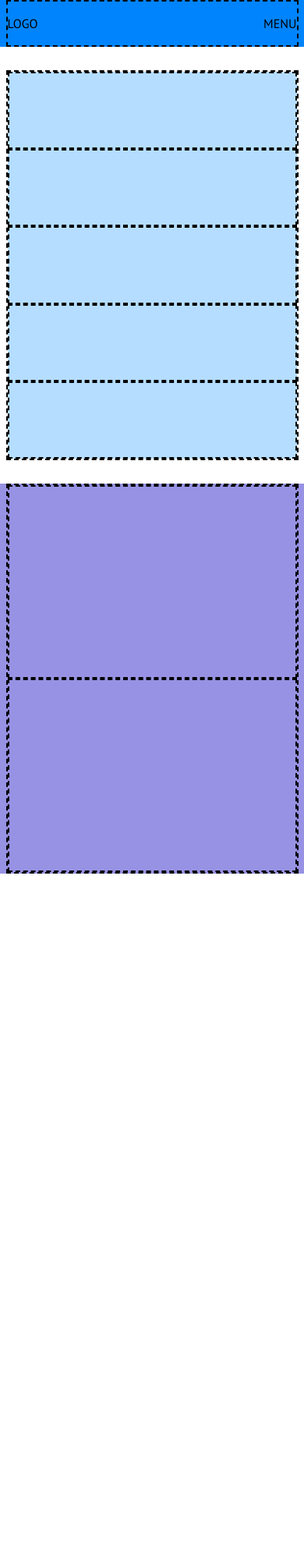
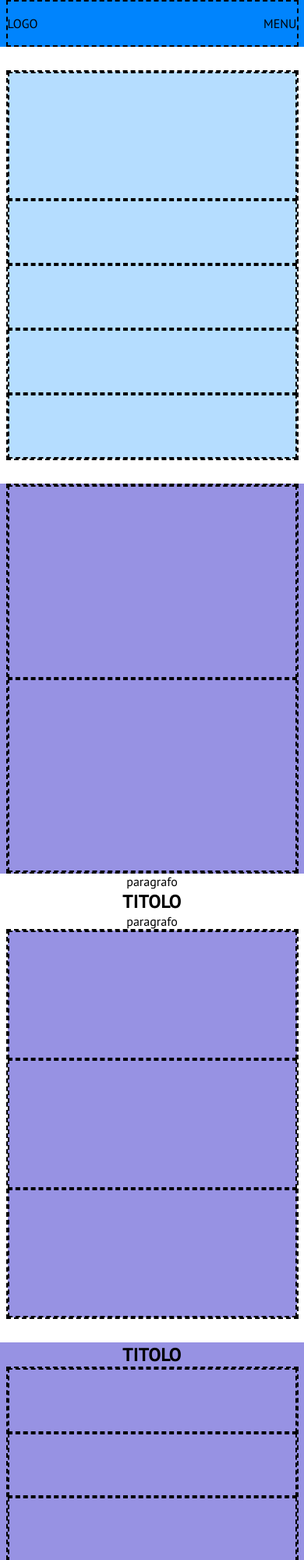
Before and after one commit to NicolaRicci100/htmlcss-responsive-layout, a plain HTML site: page index.html in a window 390 px wide. Shown: the top 2000 px of the page at 78% size. Before the commit the page ends 1120 px from the top, so only its background shows below. Drawn offline with Linux system fonts and the light colour scheme.

Commit message:
sezione 4 main

```diff
--- a/css/style.css
+++ b/css/style.css
@@ -19,10 +19,18 @@ body{
 .wrap{
     flex-wrap: wrap;
 }
+.center{
+    text-align: center;
+}
+
+
 
 /* TODO classe debug */
 .debug{
     border: 2px dashed black;
+}
+.fiat{
+    height: 500px;
 }
 
 /* impostazioni di header */
@@ -48,7 +56,6 @@ main, section{
 }
 .jumbotron{                     /** sezione 1 */
     width: 100%;
-    height: 500px; /* TODO temporaneo */
 }
 .jumbotron div{
     flex-basis:calc(100% / 3);
@@ -59,15 +66,21 @@ main, section{
 }
 .violet{                        /** sezione 2 */
     background-color: rgb(151,146,227);
-    height: 500px; /* TODO temporaneo */
 }
 .planning{
     width: 100%;
-    height: 500px;
 }
 .planning div{
     flex-basis: 50%;
 }
+.testimonials div{              /** sezione 3 */
+    background-color: rgb(151,146,227);
+    flex-basis: 100%;
+}
+.benefits div{                  /** sezione 4 */
+    flex-basis: calc(100% / 3);
+}
+
 
 
 
@@ -91,6 +104,9 @@ main, section{
     .planning div{
         flex-basis: 100%;
     }
+    .benefits div{
+        flex-basis: calc(100% / 2);
+    }
 }
 
 /* screen 480px */
@@ -98,10 +114,11 @@ main, section{
     .container{
         max-width: 375px;
     }
-    .jumbotron div{
-        flex-basis: 100%;
+    .jumbotron{
+        flex-direction: column;
+        flex-wrap: nowrap;
     }
-    .jumbotron div:first-child{
+    .benefits div{
         flex-basis: 100%;
     }
 }
--- a/index.html
+++ b/index.html
@@ -18,7 +18,7 @@
         </header>
         <main>
             <section class="container">         <!-- sezione 1 -->
-                <div class="jumbotron flex wrap debug">
+                <div class="jumbotron fiat flex wrap debug">
                     <div class="debug"></div>
                     <div class="debug"></div>
                     <div class="debug"></div>
@@ -28,7 +28,32 @@
             </section>
             <section class="violet">            <!-- sezione 2 -->
                 <div class="container">
-                    <div class="planning flex wrap debug">
+                    <div class="planning fiat flex wrap debug">
+                        <div class="debug"></div>
+                        <div class="debug"></div>
+                    </div>
+                </div>
+            </section>
+            <section class="container">         <!-- sezione 3 -->
+                <div class="center">
+                    <p>paragrafo</p>
+                    <h2>TITOLO</h2>
+                    <p>paragrafo</p>
+                </div>
+                <div class="testimonials fiat flex wrap debug">
+                    <div class="debug"></div>
+                    <div class="debug"></div>
+                    <div class="debug"></div>
+                </div>
+            </section>
+            <section class="violet">            <!-- sezione 4 -->
+                <div class="container">
+                    <h2 class="center">TITOLO</h2>
+                    <div class="benefits fiat flex wrap debug">
+                        <div class="debug"></div>
+                        <div class="debug"></div>
+                        <div class="debug"></div>
+                        <div class="debug"></div>
                         <div class="debug"></div>
                         <div class="debug"></div>
                     </div>
```
